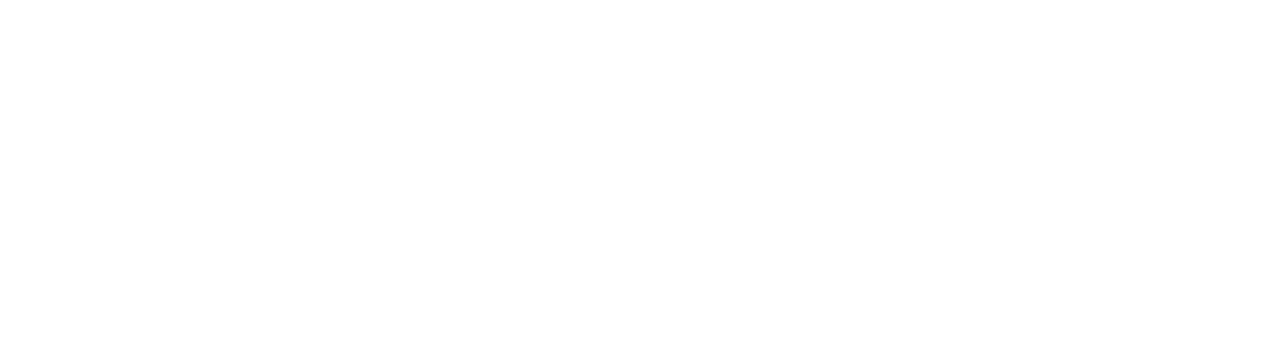
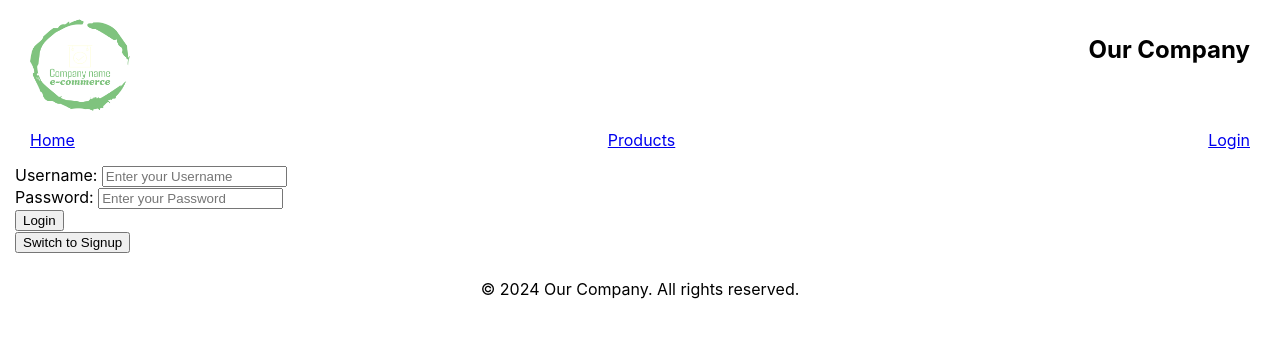
Before and after one commit to Cealrglario/Assn4-5-ENSF381, a React (Create React App) app: page /LoginPage in a window 1280 px wide. Before the commit this address had no page. Shown: the top 338 px of the page. Built offline with nearby package versions, Linux system fonts and the light colour scheme.

Commit message:
Finished the creation of SignupForm and LoginForm

```diff
--- a/src/App.js
+++ b/src/App.js
@@ -1,7 +1,7 @@
 import logo from './logo.svg';
 import Homepage from './component/Homepage';
 import Productpage from './component/Productpage';
-import Login from './component/Login';
+import LoginPage from './component/LoginPage';
 import { BrowserRouter, Routes, Route } from 'react-router-dom';
 
 function App() {
@@ -9,7 +9,7 @@
     <BrowserRouter>
       <div className="App">
         <Routes>
-          <Route path="/Login" element={<Login />} />
+          <Route path="/LoginPage" element={<LoginPage />} />
           <Route path="/Productpage" element={<Productpage />} />
           <Route path="/" element={<Homepage />} />
         </Routes>
--- a/src/component/Header.jsx
+++ b/src/component/Header.jsx
@@ -13,7 +13,7 @@
                     <nav>
                         <a href="/"> Home </a>
                         <a href="/Productpage"> Products </a>
-                        <a href="/Login"> Login </a>
+                        <a href="/LoginPage"> Login </a>
                     </nav>
                 </div>
             </div>
--- a/src/component/Login.js
+++ /dev/null
@@ -1,16 +0,0 @@
-import React from 'react';
-import Header from './Header';
-import Footer from './Footer';
-
-function Login() {
-    return (
-        <div>
-            <Header />
-            <br />
-            <p style={{textAlign: 'center'}}>Not yet implemented</p>
-            <Footer />
-        </div>
-    )
-}
-
-export default Login;
--- /dev/null
+++ b/src/component/LoginForm.js
@@ -0,0 +1,38 @@
+import {React, useState} from 'react';
+
+
+
+function LoginForm({setSignup, signup}){
+    const [username, setUsername] = useState('');
+    const [password, setPassword] = useState('');
+    const [Message, setMessage] = useState('');
+
+    const handleSubmit = (event) => {
+        event.preventDefault();
+        if (!username || !password) {
+            setMessage('All fields are required');
+        }
+        else{
+            setMessage('');
+        }
+    }
+
+
+
+    return(
+        <div>
+            <form class='loginForm' onSubmit={handleSubmit}>
+                {Message && <p>{Message}</p>}
+                <nobr>Username: </nobr>
+                <input id='username' type="text" placeholder='Enter your Username' value={username} onChange={(arg) => setUsername(arg.target.value)}/>
+                <br/>
+                <nobr>Password: </nobr>
+                <input id='password' type="password" placeholder='Enter your Password' value={password} onChange={(arg) => setPassword(arg.target.value)}/>
+                <br/>
+                <input type="submit" value="Login"/>
+            </form>
+            <button onClick={() => setSignup(!signup)}>Switch to Signup</button>
+        </div>
+    )
+}
+export default LoginForm;
--- /dev/null
+++ b/src/component/LoginPage.js
@@ -0,0 +1,30 @@
+import {React, useEffect, useState} from 'react';
+import Header from './Header';
+import Footer from './Footer';
+import LoginForm from './LoginForm'
+import SignupForm from './SignupForm'
+
+function LoginPage() {
+    const [signup, setSignup] = useState(false);
+
+    if(signup){
+        return (
+            <div>
+                <Header />
+                <SignupForm setSignup = {setSignup} signup = {signup}/>
+                <Footer />
+            </div>
+        )
+    }
+    else{
+        return (
+            <div>
+                <Header />
+                <LoginForm setSignup = {setSignup} signup = {signup}/>
+                <Footer />
+            </div>
+        )
+    }
+}
+
+export default LoginPage;
--- /dev/null
+++ b/src/component/SignupForm.js
@@ -0,0 +1,48 @@
+import {React, useState} from 'react';
+
+function SignupForm({setSignup, signup}){
+    const [username, setUsername] = useState('');
+    const [password, setPassword] = useState('');
+    const [email, setEmail] = useState('');
+    const [confirmPassword, setConfirmPassword] = useState('');
+    const [Message, setMessage] = useState('');
+
+    const handleSubmit = (event) => {
+        event.preventDefault();
+        if (!username || !password || !email || !confirmPassword) {
+            setMessage('All fields are required');
+        }
+        else if(password !== confirmPassword){
+            setMessage('Passwords do not match');
+        }
+        else{
+            setMessage('User Created Successfully');
+            // Add code here later
+        }
+    }
+
+
+
+    return(
+        <div>
+            <form class='SignupForm' onSubmit={handleSubmit}>
+                {Message && <p>{Message}</p>}
+                <nobr>Username: </nobr>
+                <input id='username' type="text" placeholder='Enter your Username' value={username} onChange={(arg) => setUsername(arg.target.value)}/>
+                <br/>
+                <nobr>Password: </nobr>
+                <input id='password' type="password" placeholder='Enter your Password' value={password} onChange={(arg) => setPassword(arg.target.value)}/>
+                <br/>
+                <nobr>Confirm Password : </nobr>
+                <input type="password" placeholder='Re-Enter your Password' value={confirmPassword} onChange={(arg) => setConfirmPassword(arg.target.value)}/>
+                <br/>
+                <nobr>Email: </nobr>
+                <input type="text" placeholder='Enter your Email' value={email} onChange={(arg) => setEmail(arg.target.value)}/>
+                <br/>
+                <input type="submit" value="Signup"/>
+            </form>
+            <button onClick={() => setSignup(!signup)}>Switch to Login</button>
+        </div>
+    )
+}
+export default SignupForm;
```
Also changed, not shown: 1 other file (tests, documents, lock files or other folders).
